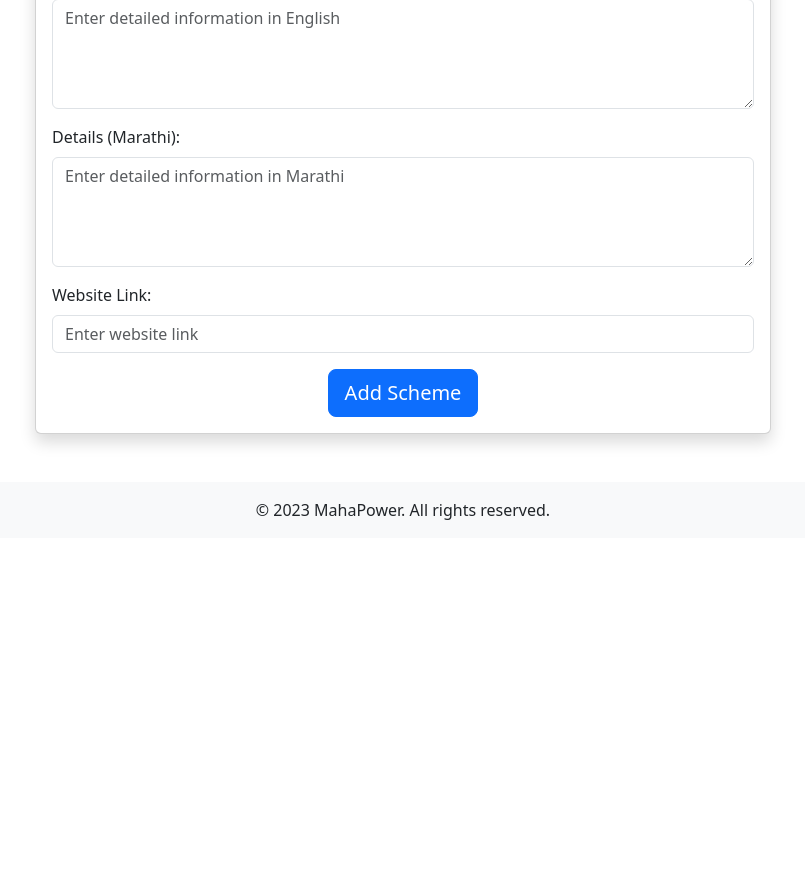
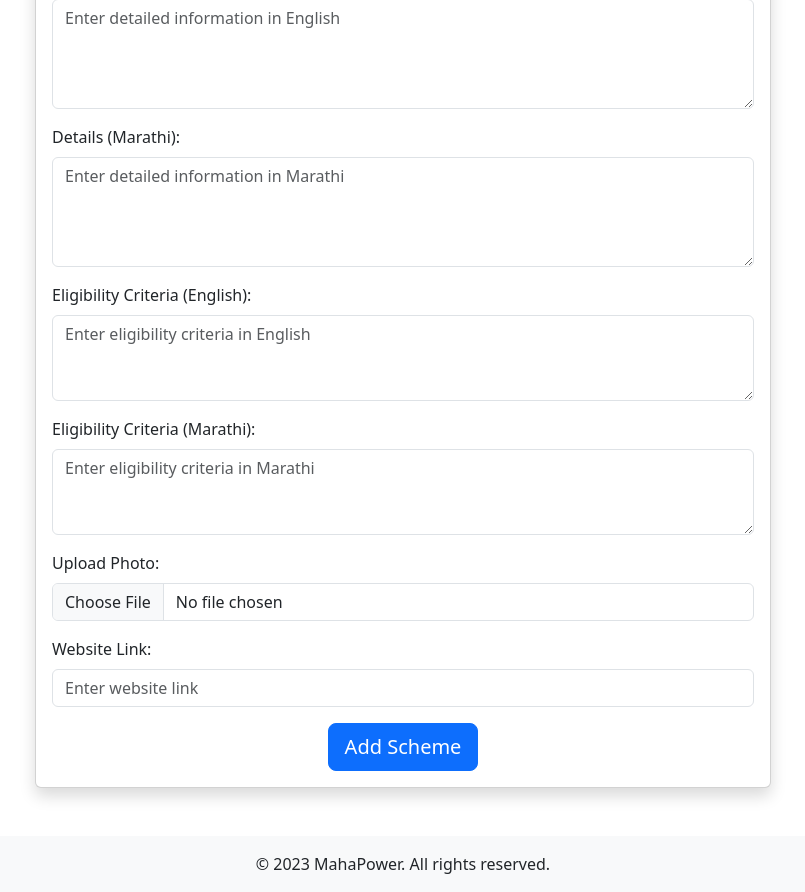
Before and after one commit to Codeayu/MahaPower, a Django app: page /add-scheme/ in a window 1280 px wide. Shown: the part 860-1752 px from the top of the page, without its empty margins (237-1042 px from the left). Before the commit the page ends 1380 px from the top, so only its background shows below. Run offline with Django 5.2, Linux system fonts and the light colour scheme; the visitor is signed in with stand-in values (Sample User, id 1); some libraries are stand-ins or nearby versions.

Commit message:
added new fields

```diff
--- a/core/core/settings.py
+++ b/core/core/settings.py
@@ -128,3 +128,5 @@ STATIC_URL = 'static/'
 DEFAULT_AUTO_FIELD = 'django.db.models.BigAutoField'
 
 AUTH_USER_MODEL = 'home.CustomUser'
+MEDIA_URL = '/media/'  # URL to access media files
+MEDIA_ROOT = os.path.join(BASE_DIR, 'media')  # Directory to store media files
--- a/core/core/urls.py
+++ b/core/core/urls.py
@@ -16,7 +16,8 @@ Including another URLconf
 """
 from django.contrib import admin
 from django.urls import path
-from django.urls import path
+from django.conf import settings
+from django.conf.urls.static import static
 from home import views
 
 urlpatterns = [
@@ -28,3 +29,5 @@ urlpatterns = [
     path('add-scheme/', views.add_scheme, name='add_scheme'),
     path('register/',views.register, name='register'),
 ]
+if settings.DEBUG:
+    urlpatterns += static(settings.MEDIA_URL, document_root=settings.MEDIA_ROOT)
--- a/core/home/models.py
+++ b/core/home/models.py
@@ -1,5 +1,6 @@
 from django.db import models
 from django.contrib.auth.models import AbstractUser
+from django.utils import timezone
 
 # Custom user model to handle admin and staff roles
 class CustomUser(AbstractUser):
@@ -40,6 +41,12 @@ class Scheme(models.Model):
     details_en = models.TextField()
     details_mr = models.TextField()
     website_link = models.URLField(blank=True, null=True)
+    created_at = models.DateTimeField(auto_now_add=True)
+    updated_at = models.DateTimeField(auto_now=True)
+    is_active = models.BooleanField(default=True)
+    photo = models.ImageField(upload_to='scheme_photos/', blank=True, null=True)
+    elibigility_criteria_en = models.TextField(blank=True, null=True, default="")
+    elibigility_criteria_mr = models.TextField(blank=True, null=True)
     created_by = models.ForeignKey(CustomUser, on_delete=models.SET_NULL, null=True, blank=True)
 
     def __str__(self):
--- a/core/home/templates/add_scheme.html
+++ b/core/home/templates/add_scheme.html
@@ -21,7 +21,7 @@
           <div class="card shadow">
             <div class="card-body">
               <h2 class="card-title text-center mb-4">Scheme Details</h2>
-              <form method="POST" class="needs-validation" novalidate>
+              <form method="POST" class="needs-validation" novalidate enctype="multipart/form-data">
           {% csrf_token %}
           <div class="mb-3">
             <label for="name_en" class="form-label">Scheme Name (English):</label>
@@ -75,6 +75,21 @@
           </div>
 
           <div class="mb-3">
+            <label for="eligibility_criteria_en" class="form-label">Eligibility Criteria (English):</label>
+            <textarea class="form-control" id="eligibility_criteria_en" name="eligibility_criteria_en" rows="3" placeholder="Enter eligibility criteria in English" required></textarea>
+          </div>
+
+          <div class="mb-3">
+            <label for="eligibility_criteria_mr" class="form-label">Eligibility Criteria (Marathi):</label>
+            <textarea class="form-control" id="eligibility_criteria_mr" name="eligibility_criteria_mr" rows="3" placeholder="Enter eligibility criteria in Marathi" required></textarea>
+          </div>
+
+          <div class="mb-3">
+            <label for="photo" class="form-label">Upload Photo:</label>
+            <input type="file" class="form-control" id="photo" name="photo" accept="image/*">
+          </div>
+
+          <div class="mb-3">
             <label for="website_link" class="form-label">Website Link:</label>
             <input type="url" class="form-control" id="website_link" name="website_link" placeholder="Enter website link">
           </div>
--- a/core/home/views.py
+++ b/core/home/views.py
@@ -53,9 +53,13 @@ def add_scheme(request):
         summary_mr = request.POST.get('summary_mr')
         details_en = request.POST.get('details_en')
         details_mr = request.POST.get('details_mr')
+        photo = request.FILES.get('photo')
+        eligibility_criteria_en = request.POST.get('eligibility_criteria_en')
+        eligibility_criteria_mr = request.POST.get('eligibility_criteria_mr')
+        is_active = request.POST.get('is_active') == 'on'
         website_link = request.POST.get('website_link')
 
-        if not all([name_en, name_mr, scheme_type, sector, summary_en]):
+        if not all([name_en, name_mr, scheme_type, sector, summary_en, eligibility_criteria_en, eligibility_criteria_mr]):
             messages.error(request, "Please fill all required fields.")
         else:
             Scheme.objects.create(
@@ -67,6 +71,10 @@ def add_scheme(request):
                 summary_mr=summary_mr,
                 details_en=details_en,
                 details_mr=details_mr,
+                photo=photo,
+                elibigility_criteria_en=eligibility_criteria_en,
+                eligibility_criteria_mr=eligibility_criteria_mr,
+                is_active=is_active,
                 website_link=website_link,
                 created_by=request.user
             )
```
Also changed, not shown: core/home/migrations/0002_remove_customuser_is_staff_user_customuser_role_and_more.py (added). Lines whose indentation alone changed are shown as unchanged.
